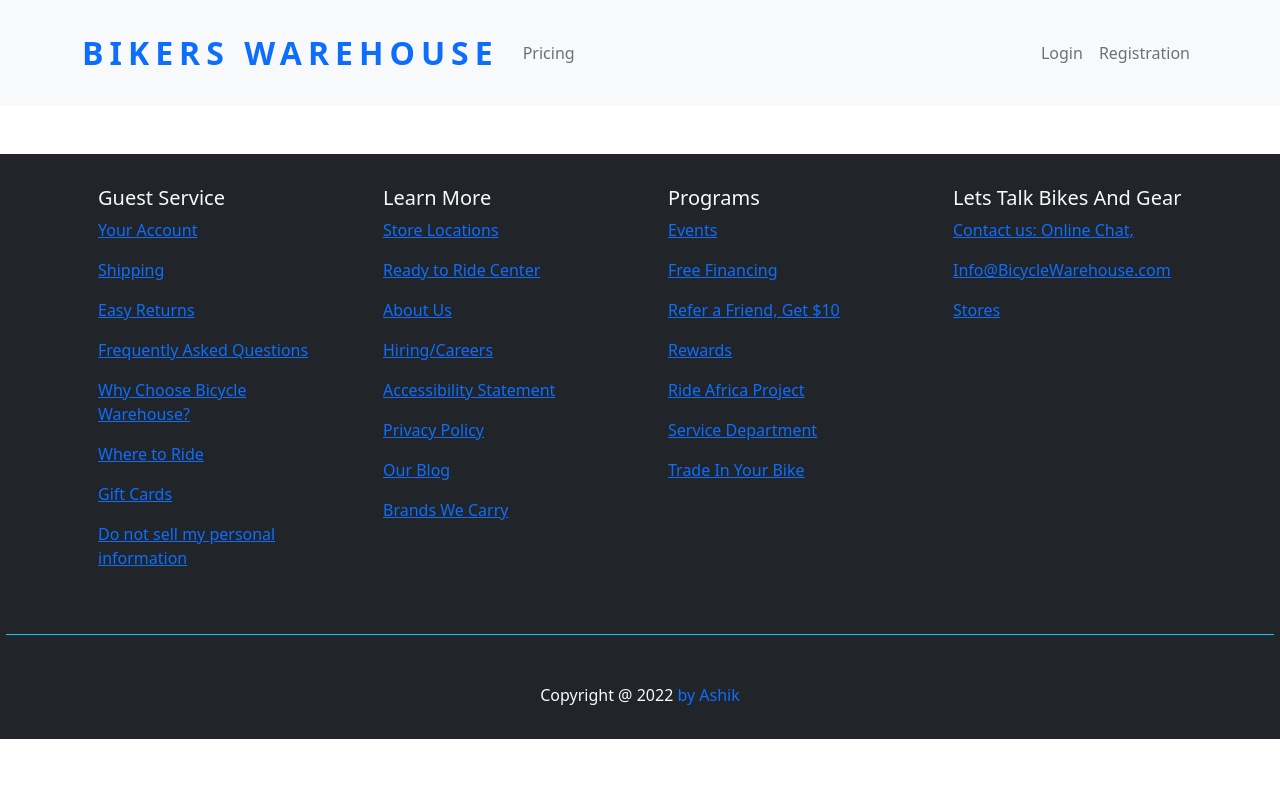
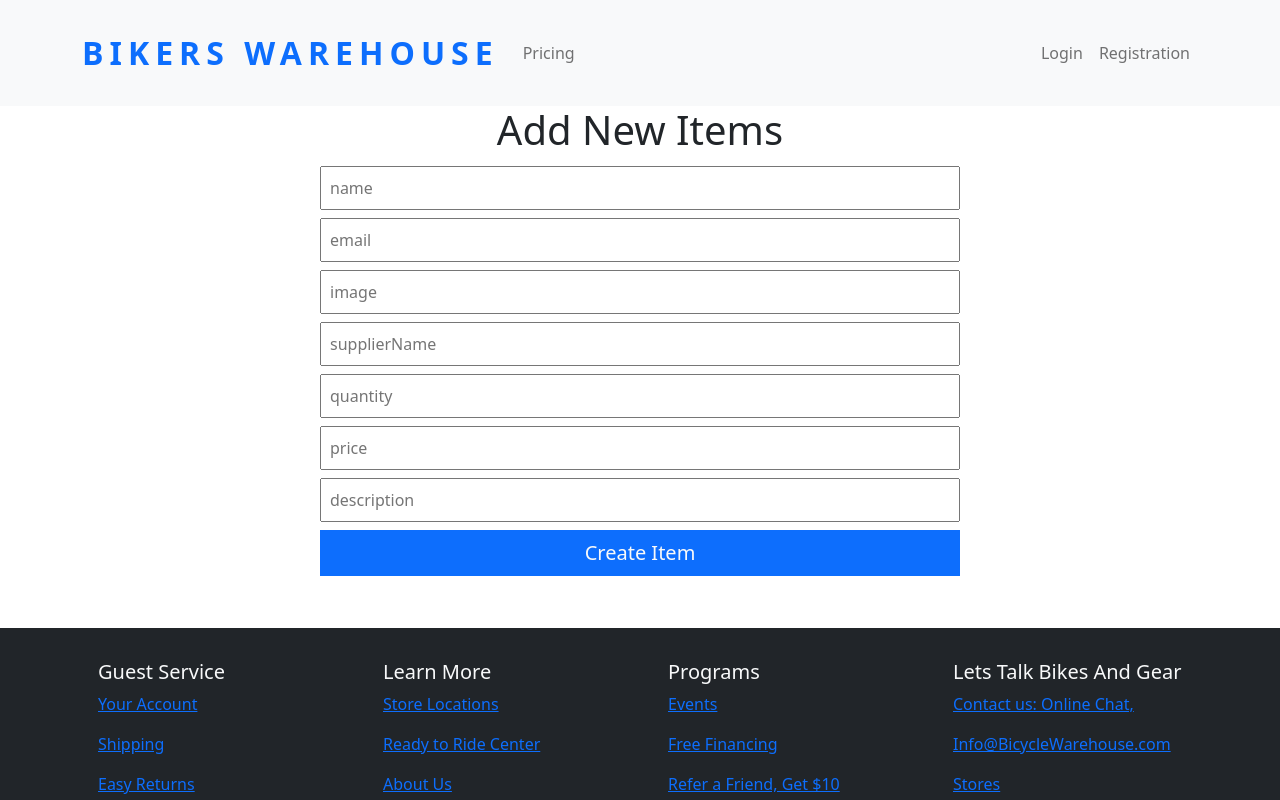
Before and after one commit to Ashik-Sarker/Bikers-WareHouse-Client, a React (Create React App) app: page /addItem in a window 1280 px wide. Shown: the top 800 px of the page. Built offline with nearby package versions, Linux system fonts and the light colour scheme; no server answers.

Commit message:
using my own api and fetch data from mongo

```diff
--- a/src/App.js
+++ b/src/App.js
@@ -2,6 +2,7 @@ import { Route, Routes } from 'react-router-dom';
 import './App.css';
 import Login from './pages/Authentication/Login/Login';
 import Registration from './pages/Authentication/Registration/Registration';
+import AddNewItem from './pages/Common/AddNewItem/AddNewItem';
 import Footer from './pages/Common/Footer/Footer';
 import Header from './pages/Common/Header/Header';
 import Home from './pages/Home/Home/Home';
@@ -27,6 +28,7 @@ function App() {
         <Route path='/login' element={<Login></Login>}></Route>
         <Route path='/registration' element={<Registration></Registration>}></Route>
         <Route path='/inventories' element={<Inventories></Inventories>}></Route>
+        <Route path='/addItem' element={<AddNewItem></AddNewItem>}></Route>
       </Routes>
       <Footer></Footer>
     </div>
--- a/src/hooks/useItems.js
+++ b/src/hooks/useItems.js
@@ -3,7 +3,7 @@ import { useEffect, useState } from "react"
 const useItems = () => {
     const [items, setItems] = useState([]);
     useEffect(() => {
-        fetch('items.json')
+        fetch('http://localhost:5000/item')
             .then(res => res.json())
             .then(data => setItems(data))
     }, [])
--- /dev/null
+++ b/src/pages/Common/AddNewItem/AddNewItem.js
@@ -0,0 +1,49 @@
+import React from 'react';
+
+const AddNewItem = () => {
+
+    const handleAddUser = event => {
+        event.preventDefault();
+        const name = event.target.name.value;
+        const email = event.target.email.value;
+        const img = event.target.img.value;
+        const supplierName = event.target.supplierName.value;
+        const quantity = event.target.quantity.value;
+        const price = event.target.price.value;
+        const description = event.target.description.value;
+
+        const item = { name, email, img, supplierName, quantity, price, description };
+
+        //send data to the server
+        fetch('http://localhost:5000/item', {
+            method: 'POST',
+            headers: {
+                'content-type': 'application/json'
+            },
+            body: JSON.stringify(item)
+        })
+            .then(res => res.json())
+            .then(data => {
+                console.log('success', data);
+                alert('users added successfully');
+                event.target.reset();
+        })
+    }
+    return (
+        <div>
+            <h1 className='text-center'>Add New Items</h1>
+            <form className='text-center' onSubmit={handleAddUser}>
+                <input className='my-1 p-2 w-50' type="text" name="name" placeholder='name' required/><br />
+                <input className='my-1 p-2 w-50' type="email" name="email" placeholder='email' required/><br />
+                <input className='my-1 p-2 w-50' type="text" name="img" placeholder='image' required/><br />
+                <input className='my-1 p-2 w-50' type="text" name="supplierName" placeholder='supplierName' required /><br />
+                <input className='my-1 p-2 w-50' type="text" name="quantity" placeholder='quantity' required/><br />
+                <input className='my-1 p-2 w-50' type="text" name="price" placeholder='price' required/><br />
+                <input className='my-1 p-2 w-50' type="text" name="description" placeholder='description' required /><br />
+                <input className='my-1 p-2 w-50 bg-primary text-light border-0 fs-5' type="submit" value="Create Item" />
+            </form>
+        </div>
+    );
+};
+
+export default AddNewItem;
--- a/src/pages/Common/Header/Header.js
+++ b/src/pages/Common/Header/Header.js
@@ -29,8 +29,12 @@ const Header = () => {
                     user
                     ?
                     <div>
-                        <button className='border-0 bg-light'>Manage Items</button>
-                        <button className='border-0 bg-light'>Add Items</button>
+                        <button
+                        onClick={()=>navigate('/inventories')}
+                        className='border-0 bg-light'>Manage Items</button>
+                        <button
+                        onClick={()=>navigate('/addItem')}
+                        className='border-0 bg-light'>Add Items</button>
                         <button className='border-0 bg-light'>My Items</button>
                         <button className='border-0 bg-primary text-light rounded py-2 px-3' onClick={handleSignOut}>Signout</button>
                     </div>
--- a/src/pages/Home/ManageInventory/Inventories/Inventories.js
+++ b/src/pages/Home/ManageInventory/Inventories/Inventories.js
@@ -1,9 +1,57 @@
-import React from 'react';
+import React, { useEffect, useState } from 'react';
+import { useNavigate } from 'react-router-dom';
 
 const Inventories = () => {
+    const [items, setItems] = useState([]);
+    useEffect(() => {
+        fetch('http://localhost:5000/item')
+            .then(res => res.json())
+            .then(data => setItems(data))
+    },[])
+    const navigate = useNavigate();
+
+    const handleUserDelete = id => {
+        const proceed = window.confirm('are you sure you want to delete');
+        if (proceed) {
+            console.log('deleting user with id', id);
+            const url = `http://localhost:5000/item/${id}`
+            fetch(url, {
+                method:'DELETE'
+            })
+            .then(res => res.json())
+            .then(data => {
+                if (data.deletedCount > 0) {
+                    console.log('deleted');
+                    const remaining = items.filter(item => item._id !== id);
+                    setItems(remaining);
+                }
+            })
+        }
+    }
     return (
-        <div>
-            <h1>This is inventories section</h1>
+        <div className='App'>
+            <h1>Manage Inventory</h1>
+            <h3>Items total: {items.length}</h3>
+            <button className='my-5 w-25 border-0 bg-primary text-light p-2 fs-5' onClick={() => navigate('/addItem')}>Add New Item</button>
+            <div className=" w-75 mx-auto row row-cols-4 row-cols-md-5 g-3">
+                {
+                    items.map(item =>
+                          <div key={item._id} className="col">
+                            <div className="card h-100">
+                            <img src={item.img} className="card-img-top" alt="..."/>
+                            <div className="card-body">
+                                <p className="card-title">{item.name}</p>
+                                <h5 className="card-title">{item.price}</h5>
+                                <h5 className="card-title">{item.quantity}</h5>
+                                <button
+                                onClick={()=>handleUserDelete(item._id)}
+                                className='w-100 border-0 p-1 bg-success text-light fs-5'>delete Item</button>
+                            </div>
+                            </div>
+                        </div>
+                    )
+                }
+            </div>
         </div>
     );
 };
```
